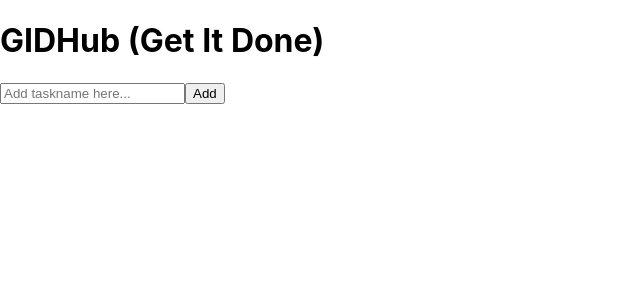
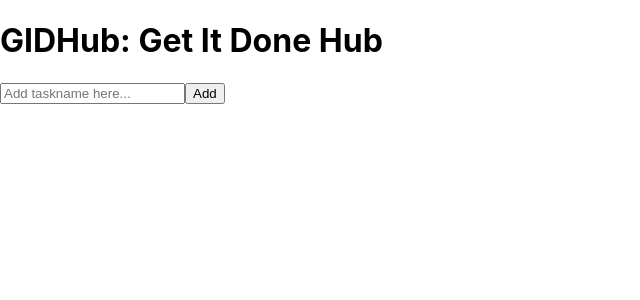
Before and after one commit to LDMasina/todo-list-app, a React (Create React App) app: page / in a window 1280 px wide. Shown: the top 300 px of the page, without its empty margins (0-640 px from the left). Built offline with nearby package versions, Linux system fonts and the light colour scheme.

Commit message:
one tiny tidy up

```diff
--- a/src/components/TodoApp.tsx
+++ b/src/components/TodoApp.tsx
@@ -43,7 +43,7 @@ const TodoApp: React.FC = () => {
 
   return (
     <div>
-      <h1>GIDHub (Get It Done)</h1>
+      <h1>GIDHub: Get It Done Hub</h1>
       <TodoForm addTodo={addTodo} />
       <TodoList
         todos={todos}
```
